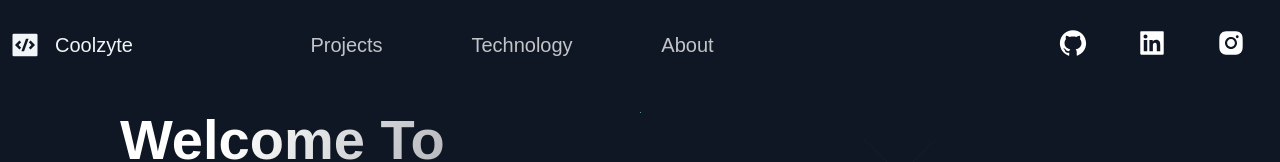
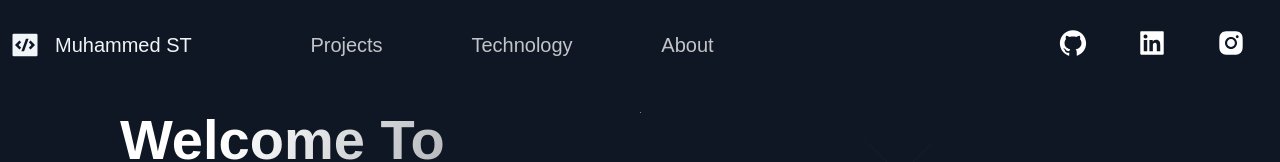
Before and after one commit to muhammedtijani/portfolio, a React (Create React App) app: page / in a window 1280 px wide. Shown: the top 162 px of the page. Built offline with nearby package versions, Linux system fonts and the light colour scheme.

Commit message:
fix: myResume

```diff
--- a/src/components/Header/Header.jsx
+++ b/src/components/Header/Header.jsx
@@ -8,7 +8,9 @@ const Header = () => {
     <Wrapper>
       <div className="logo">
         <RiCodeBoxFill size="3rem" />
-        <span style={{ marginLeft: "1.5rem", fontSize: "2rem" }}>Coolzyte</span>
+        <span style={{ marginLeft: "1.5rem", fontSize: "2rem" }}>
+          Muhammed ST
+        </span>
       </div>
 
       <div className="nav">
```
Also changed, not shown: 1 other file (tests, documents, lock files or other folders).
